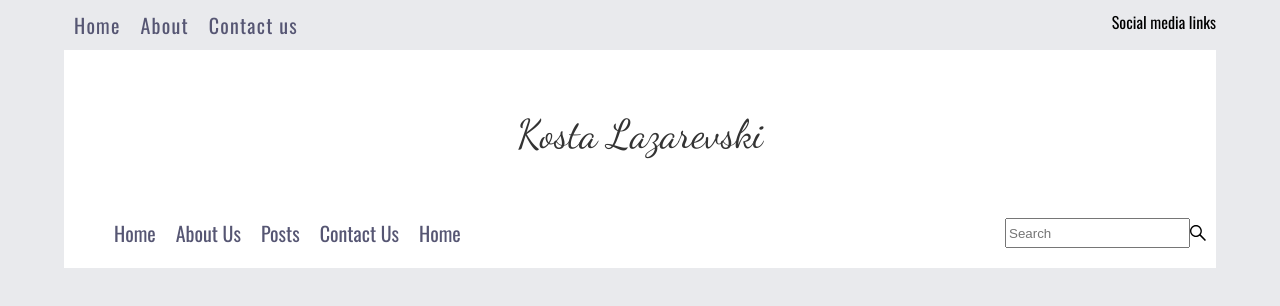
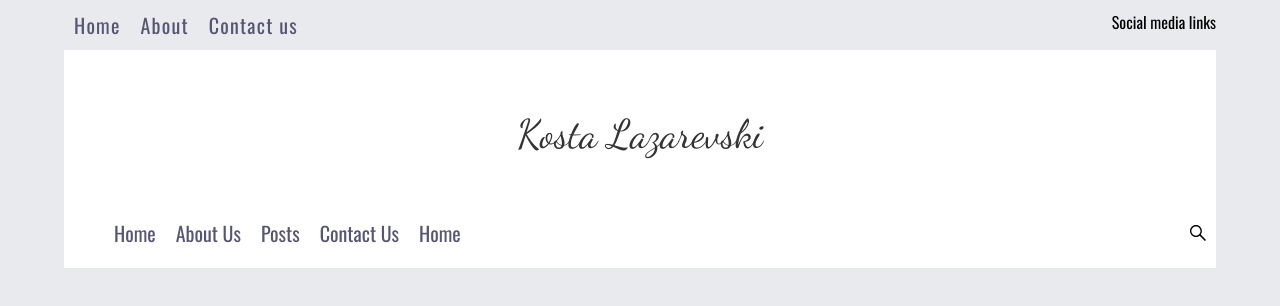
Before and after one commit to KostaLaz/blog, a React (Create React App) app: page / in a window 1280 px wide. Shown: the top 306 px of the page. Built offline with nearby package versions, Linux system fonts and the light colour scheme.

Commit message:
search input animation

```diff
--- a/src/components/Navbar/index.js
+++ b/src/components/Navbar/index.js
@@ -1,8 +1,23 @@
-import React from 'react'
+import React, { useState } from 'react'
 import './style.css'
 import { FaSistrix } from 'react-icons/fa';
 
 const Navbar = (props) => {
+
+    const [search, setSearch] = useState(false);
+
+    const submitSearch = (e) => {
+        e.preventDefault();
+        alert('SEARCH');
+    }
+
+    const openSearch = () => {
+        setSearch(true);
+    }
+
+    const searchClass = search ? 'searchInput active' : 'searchInput';
+
+
     return (
         <div className="navbar">
             <ul className="navbarMenu">
@@ -12,10 +27,12 @@ const Navbar = (props) => {
                 <li><a href="#"> Contact Us</a></li>
                 <li><a href="#"> Home</a></li>
             </ul>
-            <div className="search">
-                <input type="text" className="searchInput" placeholder="Search"/>
-                 <FaSistrix className="searchIcon" />
-            </div>
+            <form onSubmit={submitSearch}>
+                <div className="search">
+                    <input type="text" className={searchClass} placeholder="Search"/>
+                    <FaSistrix onClick={openSearch} className="searchIcon" />
+                </div>
+            </form>
         </div>
     )
 }
--- a/src/components/Navbar/style.css
+++ b/src/components/Navbar/style.css
@@ -28,6 +28,20 @@
     justify-content: space-between;
 }
 
+.searchInput {
+    border: 0;
+    width: 0;
+    transition: width 0.1s ease-in;
+}
+
+.searchInput.active{
+    width: 150px;
+}
+
+.searchInput:focus {
+    outline: none;
+}
+
 .searchIcon{
     cursor: pointer;
     height: 30px;
```
